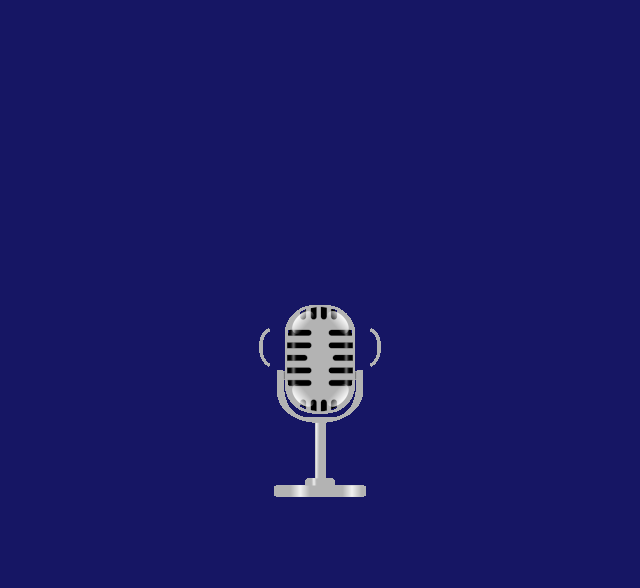
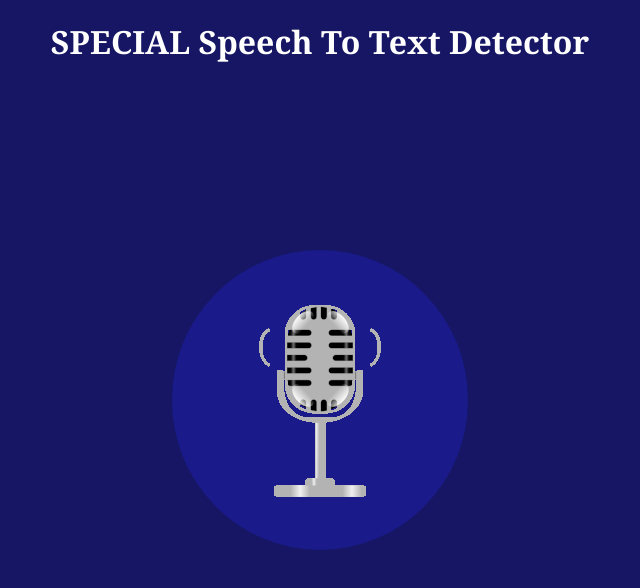
Before and after one commit to Oke-Precious/Special-Speech-to-Text-Detector, a plain HTML site: page index.html in a window 1280 px wide. Shown: the whole page, without its empty margins (320-960 px from the left). Drawn offline with Linux system fonts and the light colour scheme.

Commit message:
i added mic

```diff
--- a/index.html
+++ b/index.html
@@ -7,7 +7,8 @@
     <title>Speech To Text Detector</title>
 </head>
 <body>
-    <div class="mic">
+    <h1 class="special">SPECIAL Speech To Text Detector</h1>
+    <div class="mic" onclick="detectSpeech()">
         <img src="broadcast-8440_256.gif" alt="">
     </div>
     <script src="main.js"></script>
--- a/style.css
+++ b/style.css
@@ -6,9 +6,25 @@
 }
 body{
     background-color:rgb(22, 22, 100);
+    position: relative;
     width:100%;
     height:100vh;
     display:flex;
     align-items: center;
     justify-content: center;
 }
+.special{
+    position:fixed;
+    top: 20px;
+    font-family:Georgia, 'Times New Roman', Times, serif;
+    color:white;
+
+}
+.mic{
+    background-color: rgb(26, 26, 139);
+    padding: 20px;
+    border-radius: 50%;
+}
+.mic:focus{
+    background-color:blue;
+}
```
